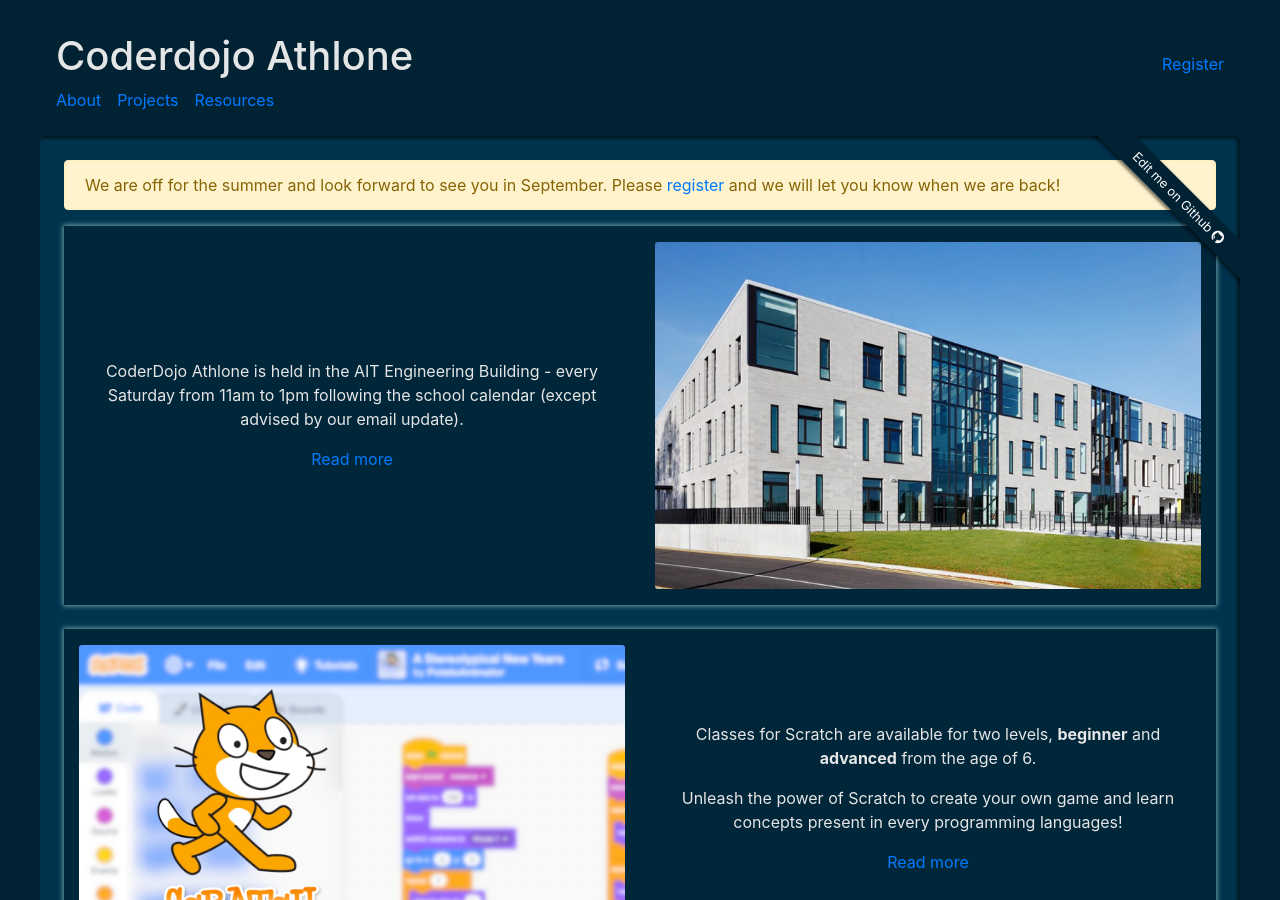
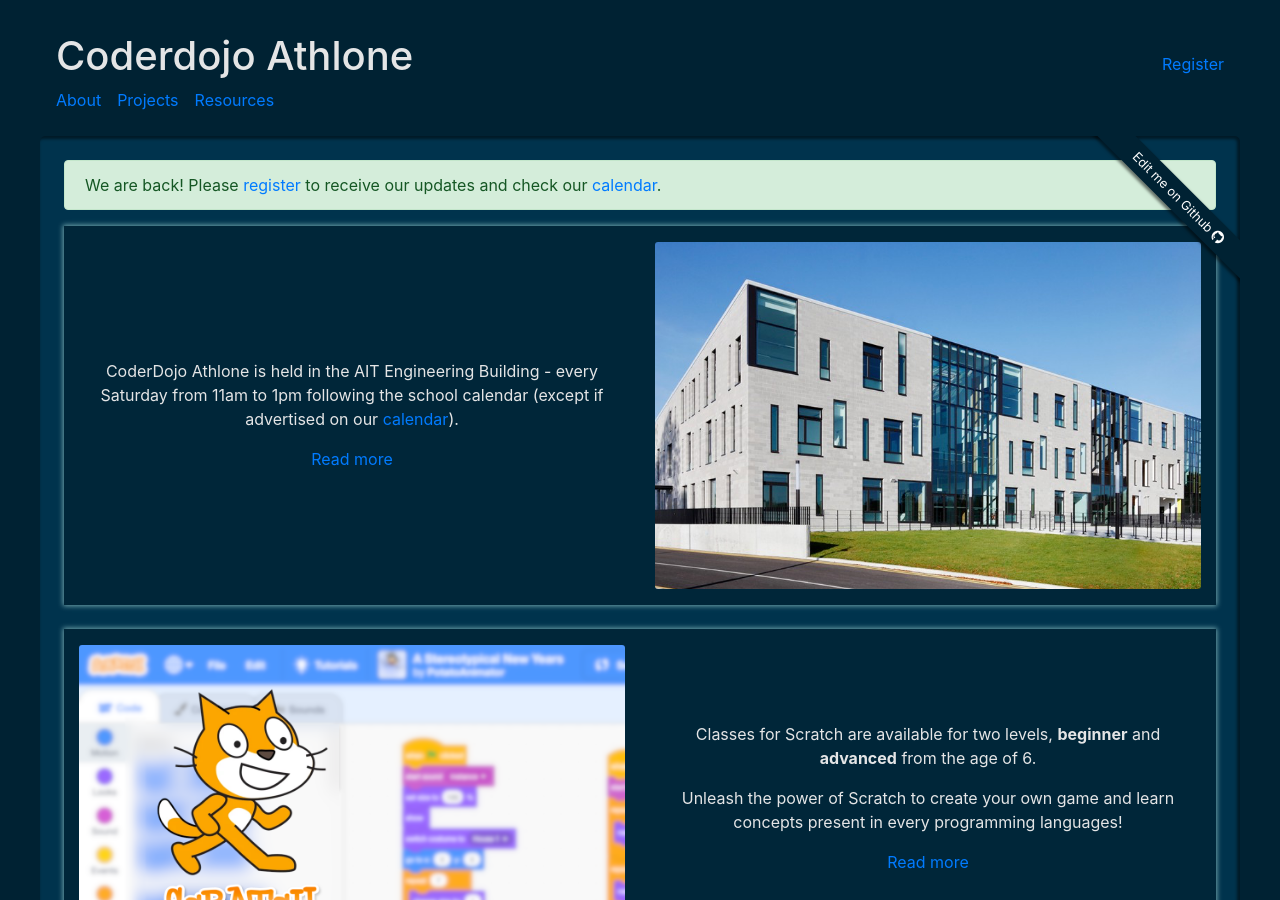
Before and after one commit to CoderdojoAthlone/coderdojoathlone.github.io, a Jekyll site: the page built from pages/en/index.md, in a window 1280 px wide and 900 px high. Built offline with Jekyll 4.4.1, drawn with Linux system fonts in a browser that asks for light colours.

Commit message:
Updated home page message "we are back" Added embedded google calendar

```diff
--- a/pages/en/index.md
+++ b/pages/en/index.md
@@ -8,10 +8,10 @@ permalink:  /en/
 ---
 
 {% include alert.html
-   type="warning"
+   type="success"
    content="
-   We are off for the summer and look forward to see you in September.
-   Please [register](./register/) and we will let you know when we are back!
+   We are back!
+   Please [register](./register/) to receive our updates and check our [calendar](./about/classes).
    "
 %}
 
```
Also changed, not shown: pages/en/about/class-information.html (+6 -1 lines), pages/en/partials/class-basic-information.md (+2 -1 lines).
